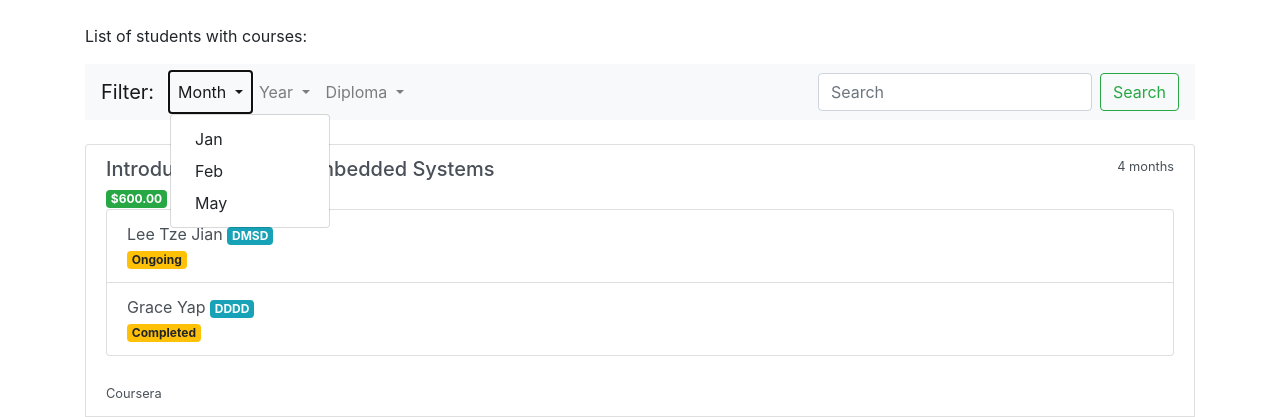
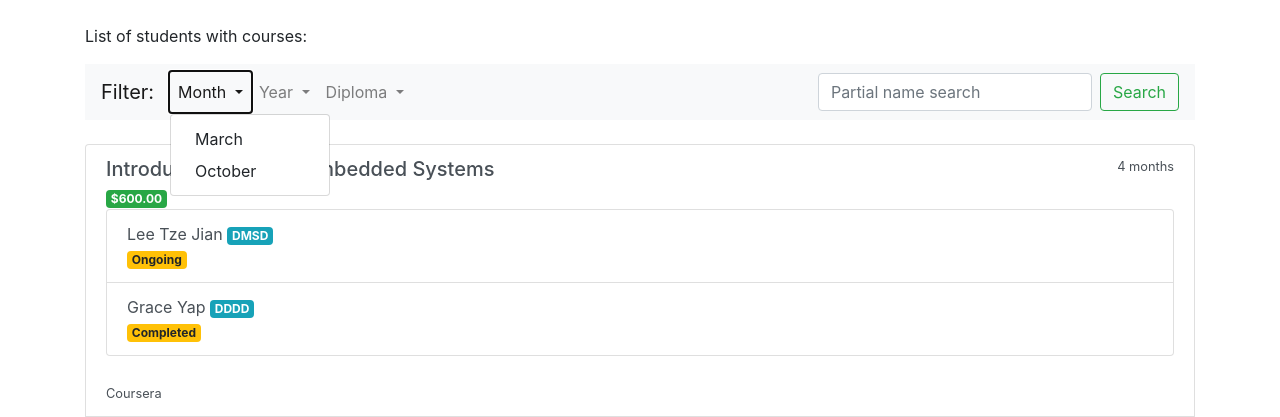
Before and after one commit to 15017206/iprep, a PHP site: page /iprep/graceyap_dashboard_studenthascourse.php in a window 1280 px wide, after a click on "Month". Shown: the part 56-473 px from the top of the page. Run offline with PHP 8.4, Linux system fonts and the light colour scheme; some libraries are stand-ins or nearby versions.

Commit message:
simple update of ui esp student has courses tab

```diff
--- a/graceyap_dashboard_course.php
+++ b/graceyap_dashboard_course.php
@@ -137,7 +137,7 @@ and open the template in the editor.
                             </div>
                         </div>
                         <div class="modal-footer">
-                            <button type="button" class="btn btn-danger" data-dismiss="modal">Delete Course</button>
+<!--                            <button type="button" class="btn btn-danger" data-dismiss="modal">Delete Course</button>-->
                             <button type="button" class="btn btn-secondary" data-dismiss="modal">Close</button>
                             <button type="button" class="btn btn-primary">Save changes</button>
                         </div>
--- a/graceyap_dashboard_studenthascourse.php
+++ b/graceyap_dashboard_studenthascourse.php
@@ -11,6 +11,7 @@ and open the template in the editor.
         <?php
         include 'scripts.php';
         include 'navbar_staff.php';
+
         ?>
     </head>
     <body>
@@ -32,9 +33,8 @@ and open the template in the editor.
                                 Month
                             </a>
                             <div class="dropdown-menu" aria-labelledby="navbarDropdown">
-                                <a class="dropdown-item" href="#">Jan</a>
-                                <a class="dropdown-item" href="#">Feb</a>
-                                <a class="dropdown-item" href="#">May</a>
+                                <a class="dropdown-item" href="#">March</a>
+                                <a class="dropdown-item" href="#">October</a>
                             </div>
                         </li>
                         <li class="nav-item dropdown">
@@ -42,8 +42,6 @@ and open the template in the editor.
                                 Year
                             </a>
                             <div class="dropdown-menu" aria-labelledby="navbarDropdown">
-                                <a class="dropdown-item" href="#">1946</a>
-                                <a class="dropdown-item" href="#">1991</a>
                                 <a class="dropdown-item" href="#">2018</a>
                             </div>
                         </li>
@@ -52,14 +50,17 @@ and open the template in the editor.
                                 Diploma
                             </a>
                             <div class="dropdown-menu" aria-labelledby="navbarDropdown">
+                                <a class="dropdown-item" href="#">DBA</a>
+                                <a class="dropdown-item" href="#">DBIS</a>
                                 <a class="dropdown-item" href="#">DIT</a>
+                                <a class="dropdown-item" href="#">DIDM</a>
                                 <a class="dropdown-item" href="#">DMSD</a>
-                                <a class="dropdown-item" href="#">DDDD</a>
+                                <a class="dropdown-item" href="#">DISM</a>
                             </div>
                         </li>
                     </ul>
                     <form class="form-inline my-2 my-lg-0">
-                        <input class="form-control mr-sm-2" type="search" placeholder="Search" aria-label="Search">
+                        <input class="form-control mr-sm-2" type="search" placeholder="Partial name search" aria-label="Search">
                         <button class="btn btn-outline-success my-2 my-sm-0" type="submit">Search</button>
                     </form>
                 </div>
--- a/scripts/courses_staffDashboard.js
+++ b/scripts/courses_staffDashboard.js
@@ -22,8 +22,9 @@ $(document).ready(function () {
                         + " <div class='d-flex w-100'>"
                         + " <span class='badge badge-warning'>S$" + response[i].cost +"</span>"
                         + " </div>"
-                        + "  <small>"+ response[i].course_provider + " | course id: " + response[i].course_id +"</small>"
-                        + " </a>";
+                        + "  <small>"+ response[i].course_provider +  "</small>"
+                        + " </a>"
+                        + "<input type='hidden' value='" + response[i].course_id + "' id='course" + response[i].course_id + "'/>";
 
                 $("#courseDetails").html(printCourseDetails);
             }
--- a/webservices/getOIIPAssignments.php
+++ b/webservices/getOIIPAssignments.php
@@ -1,4 +1,4 @@
-<?php
+w<?php
 
 include 'dbconn.php';
 
```
